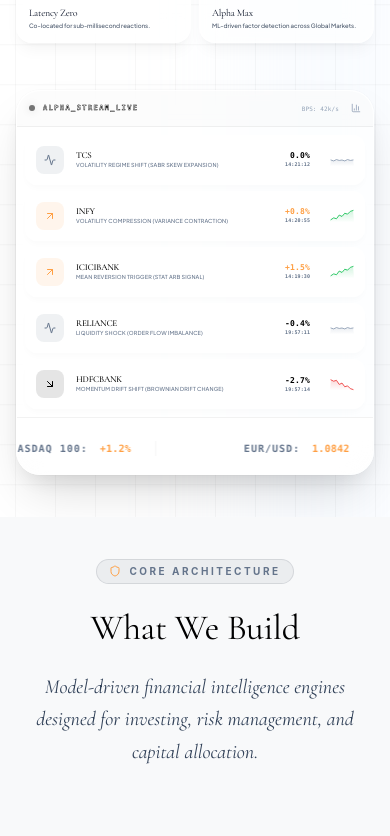
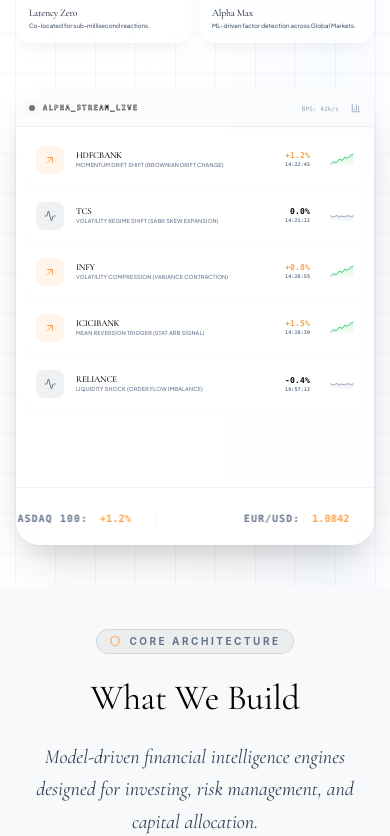
Before and after one commit to cherizz00/UI-AI4, a React (Vite) app: page / in a window 390 px wide. Shown: the part 968-1804 px from the top of the page. Built offline with nearby package versions, Linux system fonts and the light colour scheme.

Commit message:
Update pricing, fix performance issues, and improve mobile compatibility

```diff
--- a/src/components/TalentHero.jsx
+++ b/src/components/TalentHero.jsx
@@ -232,7 +232,7 @@
                             WebkitMaskImage: 'linear-gradient(to right, transparent, black 15%, black 85%, transparent)'
                         }}
                     >
-                        <div className="animate-marquee-reverse flex items-center gap-16 md:gap-32">
+                        <div className="animate-marquee-reverse flex items-center gap-16 md:gap-32" style={{ transform: 'translate3d(0,0,0)' }}>
                             {[...logos, ...logos].reverse().map((logo, idx) => (
                                 <div key={idx} className="flex items-center justify-center shrink-0 group/logo cursor-default">
                                     <div className="h-5 md:h-7 w-auto flex items-center justify-center transition-all duration-500 hover:scale-110">
--- a/src/components/TalentIntelligenceFeed.jsx
+++ b/src/components/TalentIntelligenceFeed.jsx
@@ -66,7 +66,7 @@
                 });
                 return nextSignals;
             });
-        }, 3000);
+        }, 4500);
         return () => clearInterval(interval);
     }, []);
 
@@ -124,24 +124,24 @@
                                 </div>
                             </div>
 
-                            <div className="p-2 md:p-6 space-y-1.5 md:space-y-3 max-h-[350px] md:max-h-[600px] overflow-hidden">
+                            <div className="p-2 md:p-6 space-y-1.5 md:space-y-3 h-[360px] md:h-[600px] overflow-hidden relative">
                                 <AnimatePresence mode="popLayout">
                                     {signals.slice(0, 5).map((signal) => (
                                         <motion.div
                                             key={signal.id}
                                             layout
-                                            initial={{ opacity: 0, scale: 0.95 }}
-                                            animate={{ opacity: 1, scale: 1 }}
+                                            initial={{ opacity: 0, scale: 0.95, y: 20 }}
+                                            animate={{ opacity: 1, scale: 1, y: 0 }}
                                             exit={{ opacity: 0, scale: 0.9, transition: { duration: 0.2 } }}
-                                            className="p-2.5 md:p-6 rounded-xl md:rounded-3xl glass-100 flex items-center justify-between group hover:bg-black/[0.02] transition-all"
+                                            className="p-2.5 md:p-6 rounded-xl md:rounded-3xl glass-100 flex items-center justify-between group hover:bg-black/[0.02] transition-all w-full"
                                         >
                                             <div className="flex items-center gap-3 md:gap-6 text-left">
                                                 <div className={`w-7 h-7 md:w-12 md:h-12 rounded-lg md:rounded-2xl flex items-center justify-center ${signal.type === 'BULLISH' ? 'bg-brand-orange/10 text-brand-orange' :
                                                     signal.type === 'BEARISH' ? 'bg-black/10 text-black' : 'bg-slate-500/10 text-slate-500'
                                                     }`}>
-                                                    {signal.type === 'BULLISH' ? <ArrowUpRight size={12} md:size={20} /> :
-                                                        signal.type === 'BEARISH' ? <ArrowDownRight size={12} md:size={20} /> :
-                                                            <Activity size={12} md:size={20} />}
+                                                    {signal.type === 'BULLISH' ? <ArrowUpRight size={12} className="md:w-5 md:h-5" /> :
+                                                        signal.type === 'BEARISH' ? <ArrowDownRight size={12} className="md:w-5 md:h-5" /> :
+                                                            <Activity size={12} className="md:w-5 md:h-5" />}
                                                 </div>
                                                 <div>
                                                     <h4 className="font-serif text-[9px] md:text-lg text-black tracking-tight group-hover:text-fade transition-all mono-data uppercase font-medium leading-none">{signal.asset}</h4>
--- a/src/components/TalentNavbar.jsx
+++ b/src/components/TalentNavbar.jsx
@@ -83,7 +83,7 @@
                             initial={{ opacity: 0, scale: 0.9, y: -20 }}
                             animate={{ opacity: 1, scale: 1, y: 0 }}
                             exit={{ opacity: 0, scale: 0.9, y: -20 }}
-                            className="xl:hidden absolute top-full left-3 right-3 mt-6"
+                            className="xl:hidden absolute top-full left-3 right-3 mt-6 z-[60]"
                         >
                             <div className="glass-card p-6 md:p-10 rounded-3xl space-y-8 bg-white/60 backdrop-blur-[40px] shadow-3xl">
                                 {navLinks.map((link) => (
--- a/src/components/TalentPricing.jsx
+++ b/src/components/TalentPricing.jsx
@@ -5,8 +5,15 @@
     {
         name: "Daily Intelligence",
         price: "₹999",
-        description: "The essential pre-market briefing used by India's top retail quants.",
-        features: ["Daily 8:00 AM Execution Brief", "NIFTY & BANK NIFTY Levels", "Institutional Flow Decoding", "Volatility & Risk Alerts", "No Fluff, Just Alpha"],
+        originalPrice: "₹1,999",
+        description: "A macro-focused morning briefing designed for traders who want context, not chatter.",
+        features: [
+            "Pre-Market Fundamental & Sentiment Brief (8:00 AM IST)",
+            "Index Levels Backed by Market Structure",
+            "Market Flow & Risk Sentiment Analysis",
+            "Global Economic Triggers & Policy Watch",
+            "Only What Matters for Today’s Session"
+        ],
         icon: Zap,
         highlight: true
     },
@@ -68,9 +75,14 @@
                             </div>
 
                             <h3 className="text-[10px] md:text-2xl font-serif text-slate-900 mb-0.5 md:mb-3 tracking-tight leading-none uppercase">{plan.name}</h3>
-                            <div className="flex items-baseline gap-0.5 mb-1 md:mb-4">
-                                <span className="text-sm md:text-4xl font-bold text-slate-900 tracking-tighter leading-none">{plan.price}</span>
-                                {plan.price !== "Custom" && <span className="text-slate-500 text-[6px] md:text-sm font-bold uppercase tracking-widest ml-1">/ yr</span>}
+                            <div className="flex flex-col items-start mb-1 md:mb-4">
+                                {plan.originalPrice && (
+                                    <span className="text-[8px] md:text-lg font-bold text-slate-400 line-through decoration-slate-400/50 decoration-2">{plan.originalPrice}</span>
+                                )}
+                                <div className="flex items-baseline gap-0.5">
+                                    <span className="text-sm md:text-4xl font-bold text-slate-900 tracking-tighter leading-none">{plan.price}</span>
+                                    {plan.price !== "Custom" && <span className="text-slate-500 text-[6px] md:text-sm font-bold uppercase tracking-widest ml-1">/ year</span>}
+                                </div>
                             </div>
                             <p className="text-slate-600 text-[8px] md:text-sm font-medium mb-3 md:mb-6 leading-tight opacity-80">
                                 {plan.description}
--- a/src/index.css
+++ b/src/index.css
@@ -29,10 +29,13 @@
 
     html {
         scroll-behavior: smooth;
+        -webkit-text-size-adjust: 100%;
+        text-size-adjust: 100%;
     }
 
     ::-webkit-scrollbar {
         width: 8px;
+        height: 8px;
     }
 
     ::-webkit-scrollbar-track {
@@ -418,6 +421,8 @@
         -moz-osx-font-smoothing: grayscale;
         scroll-behavior: smooth;
         overflow-x: hidden;
+        -webkit-tap-highlight-color: transparent;
+        overscroll-behavior-y: none;
     }
 
     ::selection {
@@ -427,6 +432,15 @@
 
     ::-webkit-scrollbar {
         width: 6px;
+        height: 6px;
+        display: none;
+        /* Hide scrollbar for cleaner mobile look, show only on interaction/hover if needed */
+    }
+
+    @media (hover: hover) {
+        ::-webkit-scrollbar {
+            display: block;
+        }
     }
 
     ::-webkit-scrollbar-track {
```
